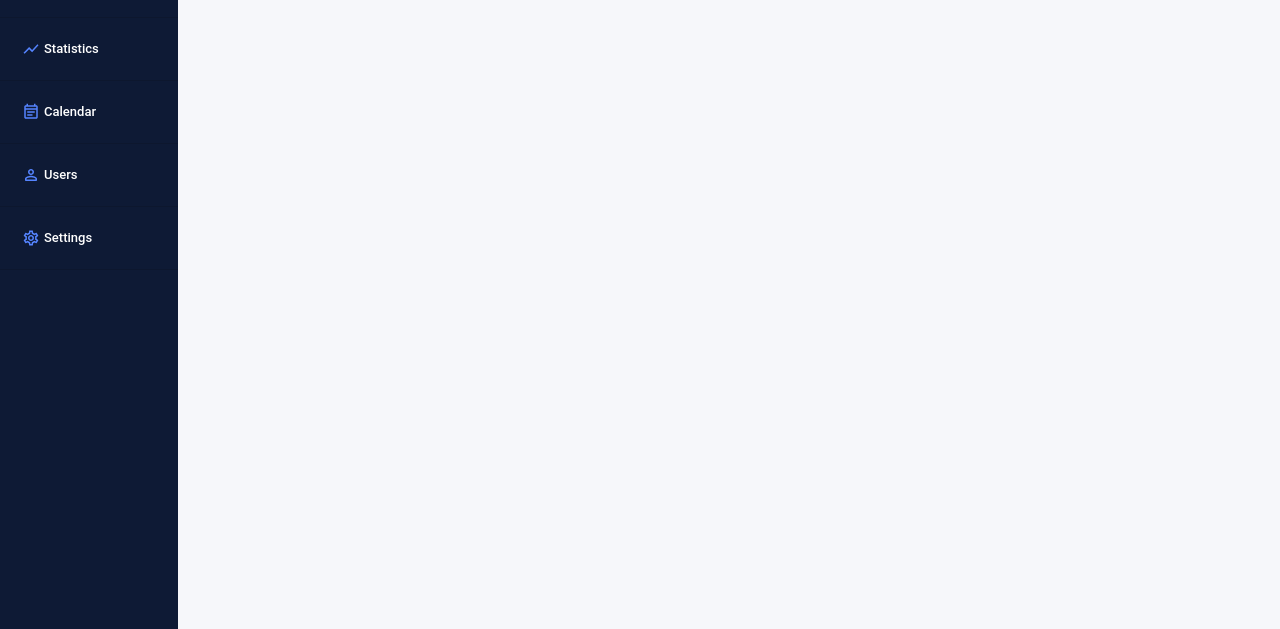
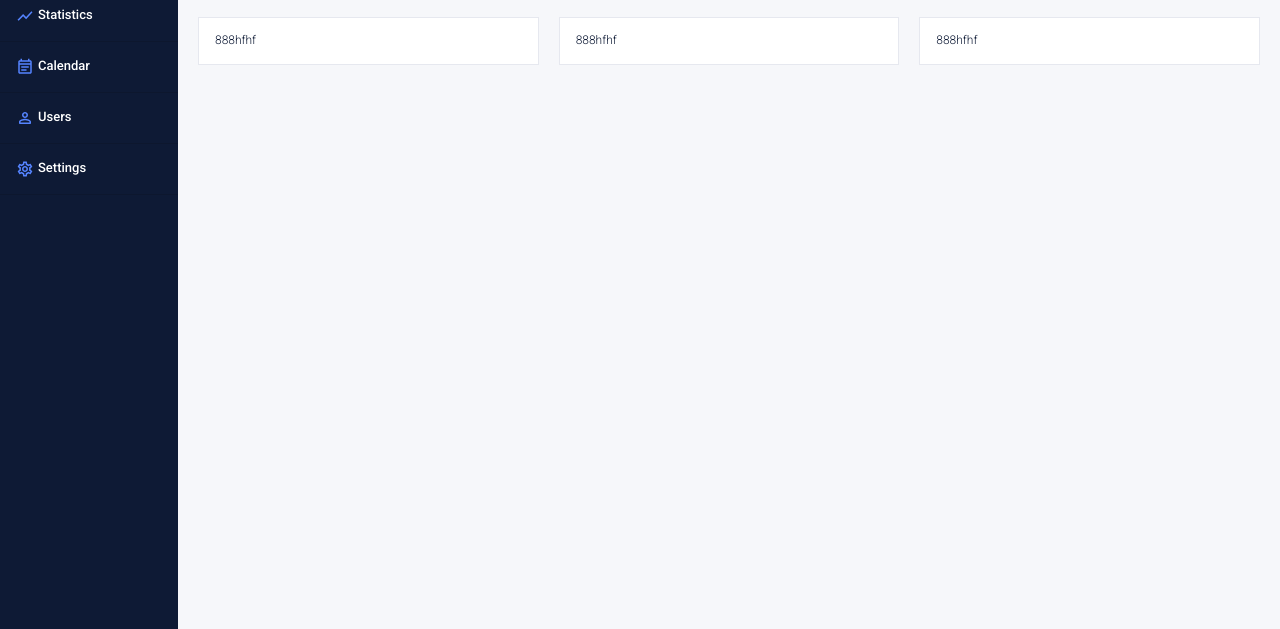
Before and after one commit to josecarlosdxu/vdashboard, a website: page index.html in a window 1280 px wide. Shown: the part 171-800 px from the top of the page. Drawn offline with Linux system fonts and the light colour scheme; a web font is replaced by a local one.

Commit message:
Update grid

```diff
--- a/index.html
+++ b/index.html
@@ -54,13 +54,15 @@
                 <path d="M15.5 14h-.79l-.28-.27c1.2-1.4 1.82-3.31 1.48-5.34-.47-2.78-2.79-5-5.59-5.34-4.23-.52-7.79 3.04-7.27 7.27.34 2.8 2.56 5.12 5.34 5.59 2.03.34 3.94-.28 5.34-1.48l.27.28v.79l4.25 4.25c.41.41 1.08.41 1.49 0 .41-.41.41-1.08 0-1.49L15.5 14zm-6 0C7.01 14 5 11.99 5 9.5S7.01 5 9.5 5 14 7.01 14 9.5 11.99 14 9.5 14z" />
             </symbol>
         </svg>
+        <input type="checkbox" id="toggle" class="togglecheck">
         <header class="t_header">
+
             <label for="toggle" class="t_header-menu"><svg>
                     <use xlink:href="#menu" /></svg></label>
-                    <button class="t_header-search"><svg><use xlink:href="#search"/></svg></button>
+            <button class="t_header-search"><svg>
+                    <use xlink:href="#search" /></svg></button>
+        </header>
 
-        </header>
-        <input type="checkbox" id="toggle">
         <aside class="t_navbar">
             <a class="t_logo"> <img class="t_logo-image" src="images/logo.png" alt=""> Merkury</a>
             <nav>
@@ -73,9 +75,18 @@
             </nav>
         </aside>
         <section class="t_content">
-             <header class="t_content-header">
-                <h1>Hello world</h1>
-                </header>
+            <header class="t_content-header">
+                <h1 class="t_content-title">Hello world</h1>
+
+            </header>
+           <article class="t_content-area u-md-40"> <div class="t_card">f899hfhf</div></article>
+            <article class="t_content-area u-md-30"><div class="t_card">888hfhf</div></article>
+            <article class="t_content-area u-md-30"><div class="t_card">888hfhf</div></article>
+<article class="t_content-area u-md-3rd"><div class="t_card">888hfhf</div></article>
+<article class="t_content-area u-md-3rd"><div class="t_card">888hfhf</div></article>
+<article class="t_content-area u-md-3rd"><div class="t_card">888hfhf</div></article>
+
+
 
         </section>
     </main>
--- a/scss/it1-settings/_s_variables.scss
+++ b/scss/it1-settings/_s_variables.scss
@@ -23,6 +23,19 @@ $spacer-xl: calc(var(--cap) * 3.5);  // 42px
 $spacer-2xl: calc(var(--cap) * 5.666666);  // 68px*/
 
 
+$breakpoints:(
+  xxs:     0px,
+  xs:    320px,
+  sm:    480px,
+  md:    768px,
+  ls:    940px,
+  lg:    1024px,
+  xl:    1200px,
+  xxl:   1400px
+
+  );
+
+
 
 $sizes: (
   none: $spacer-none,
@@ -34,7 +47,7 @@ $sizes: (
   lg: $spacer-lg,
   xl: $spacer-xl,
   2xl: $spacer-2xl
-);
+  );
 
 
 
--- a/scss/it2-tools/_t_proportions.scss
+++ b/scss/it2-tools/_t_proportions.scss
@@ -10,48 +10,42 @@ This is important when designing interfaces as the column system fails at the mi
 when designing interfaces.
 
 */
-
 $steps: 20;
-
 //Thirds, Sixths, Sevenths, full
-$customWidths: (
-    100:   1,
-    3rd:   0.3333333333333333,
-    6th:   0.1666666666666667,
-    7th:   0.1428571428571429,
-    8th:   0.125
-    );
+$customWidths: (3rd: 3,
+6th: 6,
+7th: 7,
+8th: 8);
 
 //generates all available widths using the given steps and breakpoints
 @mixin createWidths() {
     @each $bkName, $bkSize in $breakpoints {
+
         //For every breakpoint defined in variables
-        @include addMedia($bkName,$bkSize) {
+        @include addMedia($bkName, $bkSize) {
 
             // By Step
             @for $key from 1 to $steps {
-
                 //Create the className interpolating breakpoint name for every step.
-                $tmpSize: $bkName + "-" + floor($key / $steps*100);
+                $tmpSize: $bkName + "-"+ floor($key / $steps*100);
 
                 // Si quisiéramos acotar las proporciones al módulo del grid podríamos cambiar esta línea por
                 // $tmpSize: ".modularGrid-module" + $bkName + "-" + floor($key / $steps*100);
                 // Para que nos genere algo del estilo .modularGrid-module.u-xs-50
                 // Así no se podrá usar fuera de un modulo y no habría problemas con el font-size y
                 // el whitespace.
-
                 @include utility(#{$tmpSize}) {
-                    width: percentage($key / $steps);
+                   max-width: percentage($key / $steps);
                 }
             }
 
             // By custom widths
             @each $width, $size in $customWidths {
                 //Create the className interpolating breakpoint name for customWidth
-                $tmpSize: $bkName + "-" + $width;
+                $tmpSize: $bkName + "-"+ $width;
 
                 @include utility(#{$tmpSize}) {
-                    width: percentage($size);
+                    max-width: calc(100% / #{$size});
                 }
             }
         }
@@ -60,63 +54,63 @@ $customWidths: (
 
 @include createWidths();
 
-// margin
-
 
 @each $size, $value in $sizes {
+    .m-#{$size} {
+        margin: $value;
+    }
 
-  .m-#{$size} {
-      margin:$value;
-  }
     .mt-#{$size} {
-      margin-top:$value;
+        margin-top: $value;
     }
 
     .mb-#{$size} {
         margin-bottom: $value;
+    }
 
-  }
     .ml-#{$size} {
         margin-left: $value;
+    }
 
-  }
     .mr-#{$size} {
         margin-right: $value;
+    }
 
-  }
     .mx-#{$size} {
         margin-right: $value;
         margin-left: $value;
+    }
 
-  }
     .my-#{$size} {
         margin-top: $value;
         margin-bottom: $value;
     }
+
     .p-#{$size} {
-      padding:$value;
+        padding: $value;
     }
+
     .pt-#{$size} {
-      padding-top:$value;
+        padding-top: $value;
     }
 
     .pb-#{$size} {
         padding-bottom: $value;
+    }
 
-  }
     .pl-#{$size} {
         padding-left: $value;
+    }
 
-  }
     .pr-#{$size} {
         padding-right: $value;
+    }
 
-  }
     .px-#{$size} {
         padding-right: $value;
         padding-left: $value;
+    }
 
-  }
     .py-#{$size} {
         padding-top: $value;
         padding-bottom: $value;
--- a/scss/it4-base/_b_default.scss
+++ b/scss/it4-base/_b_default.scss
@@ -9,16 +9,16 @@ body {
     scroll-behavior: smooth;
 }
 
-body{
-	-webkit-font-smoothing: antialiased;
-	-moz-osx-font-smoothing: grayscale;
+body {
+    -webkit-font-smoothing: antialiased;
+    -moz-osx-font-smoothing: grayscale;
 }
 
 *,
 *:before,
 *:after {
     box-sizing: inherit;
-    margin:0;
+    margin: 0;
     padding: 0;
     position: relative;
 }
@@ -31,3 +31,11 @@ svg {
     width: 100%;
     height: 100%;
 }
+
+%beforeAfter {
+    content: "";
+    display: block;
+    position: absolute;
+
+
+}
--- /dev/null
+++ b/scss/it7-theme/t_card.scss
@@ -0,0 +1,12 @@
+@include block(t_card) {
+    background-color: white;
+    display: inline-block;
+    border: $borderColor;
+    padding: $spacer-md;
+    width: 100%;
+    flex-grow: 1;
+    word-break: break-all;
+    font-size: 0.75rem;
+    font-weight: 300;
+    margin: 0;
+}
--- a/scss/it7-theme/t_content.scss
+++ b/scss/it7-theme/t_content.scss
@@ -1,19 +1,32 @@
 @include block(t_content) {
     grid-column: 2 / 2;
     grid-row: 2 / 2;
-    padding: $spacer-lg;
+    padding: $spacer-sm;
+    display: flex;
+    flex-wrap: wrap;
+    align-content: flex-start;
 
 
+    @include element(header) {
+        width: 100%;
+        height: auto;
+        padding:  $spacer-sm $spacer-sm 0;
+    }
+
+    @include element(title) {
+        font-weight: 500;
+        font-size: 1.5rem;
+    }
+
+    @include element(area) {
+        padding: $spacer-sm;
+        width: 100%;
 
 
-    @include element(header) {}
+      }
 
     @media (max-width: calc(#{$navbarWidth} * 2)) {
         display: block;
         width: 100%;
-
-
-
     }
-
 }
--- a/scss/it7-theme/t_header.scss
+++ b/scss/it7-theme/t_header.scss
@@ -1,35 +1,42 @@
-@include block(t_header){
+@include block(t_header) {
 	grid-column: 2 / 2;
-    grid-row: 1;
-
-	border-bottom: 1px solid #e6e8ef;
+	grid-row: 1;
+	border-bottom:  $borderColor;
 	background-color: white;
-	height:var(--headerHeight);
-	padding: 18px 22px 22px;
+	padding:  $spacer-md $spacer-lg;
 	width: auto;
-
-
+	display: inline-block;
+	display:flex;
+	align-items: center;
 
 	@include element(menu) {
 		width: 24px;
 		height: 24px;
 		display: inline-block;
+		margin-right: $spacer-xs;
+
+		&:before {
+			@extend %beforeAfter;
+			width: 0;
+			height: 0;
+			border: 4px solid transparent;
+			border-right-color: #3a70ff;
+			left: -9px;
+			top: 8px;
+		}
 	}
 
-	@include element(search){
+	@include element(search) {
 		@extend %buttonClear;
 		width: $spacer-lg;
 		height: $spacer-lg;
 		padding: $spacer-3xs;
 	}
 
-	 @media (max-width: calc(#{$navbarWidth} * 2)) {
-        display:block;
-        width: 100%;
+	@media (max-width: calc(#{$navbarWidth} * 2)) {
+		display: block;
+		width: 100%;
+	}
+}
 
-
-
-    }
-
-
-}
+#toggle:checked ~ .t_header .t_header-menu { transform: scaleX(-1) translateX(8px);}
--- a/scss/it7-theme/t_navbar.scss
+++ b/scss/it7-theme/t_navbar.scss
@@ -24,7 +24,7 @@
             border-bottom: 1px solid var(--navBarItemSeparatorColor);
             font-size: 13px;
             font-weight: 500;
-            padding: 22px;
+            padding: $spacer-md;
             z-index: 1;
             background-color: var(--navBarBgColor);
             overflow: hidden;
@@ -78,7 +78,6 @@
     }
 
     @media (max-width: calc(#{$navbarWidth} * 2)) {
-
         width: 100%;
         display: block;
         height: auto;
--- a/scss/it7-theme/t_themevars.scss
+++ b/scss/it7-theme/t_themevars.scss
@@ -8,3 +8,5 @@
 }
 
 $navbarWidth: 178px;
+
+$borderColor: 1px solid  #e6e8ef;
--- a/scss/it7-theme/theme.scss
+++ b/scss/it7-theme/theme.scss
@@ -1,6 +1,7 @@
 //----------------------
 // theme  files here
 //----------------------
+@import url('https://fonts.googleapis.com/css?family=Roboto:300,400,500,700');
 
 
 
@@ -9,15 +10,21 @@
 @import "t_navbar";
 @import "t_logo";
 @import "t_content";
+@import "t_card";
 
-#toggle{ display: none;}
+body {
+   font-family: 'Roboto', sans-serif;
+    color:#0e1a35;
+}
 
-#toggle:checked + .t_navbar {
+
+
+#toggle:checked ~ .t_navbar {
 	margin-left: calc(0px - #{$navbarWidth});
 }
 
 @media (max-width: calc(#{$navbarWidth} * 2)) {
-    #toggle:checked + .t_navbar {
+    #toggle:checked ~ .t_navbar {
         margin: 0;
         max-height: 0;
     }
```
Also changed, not shown: css/main.css. Lines whose indentation alone changed are shown as unchanged.
